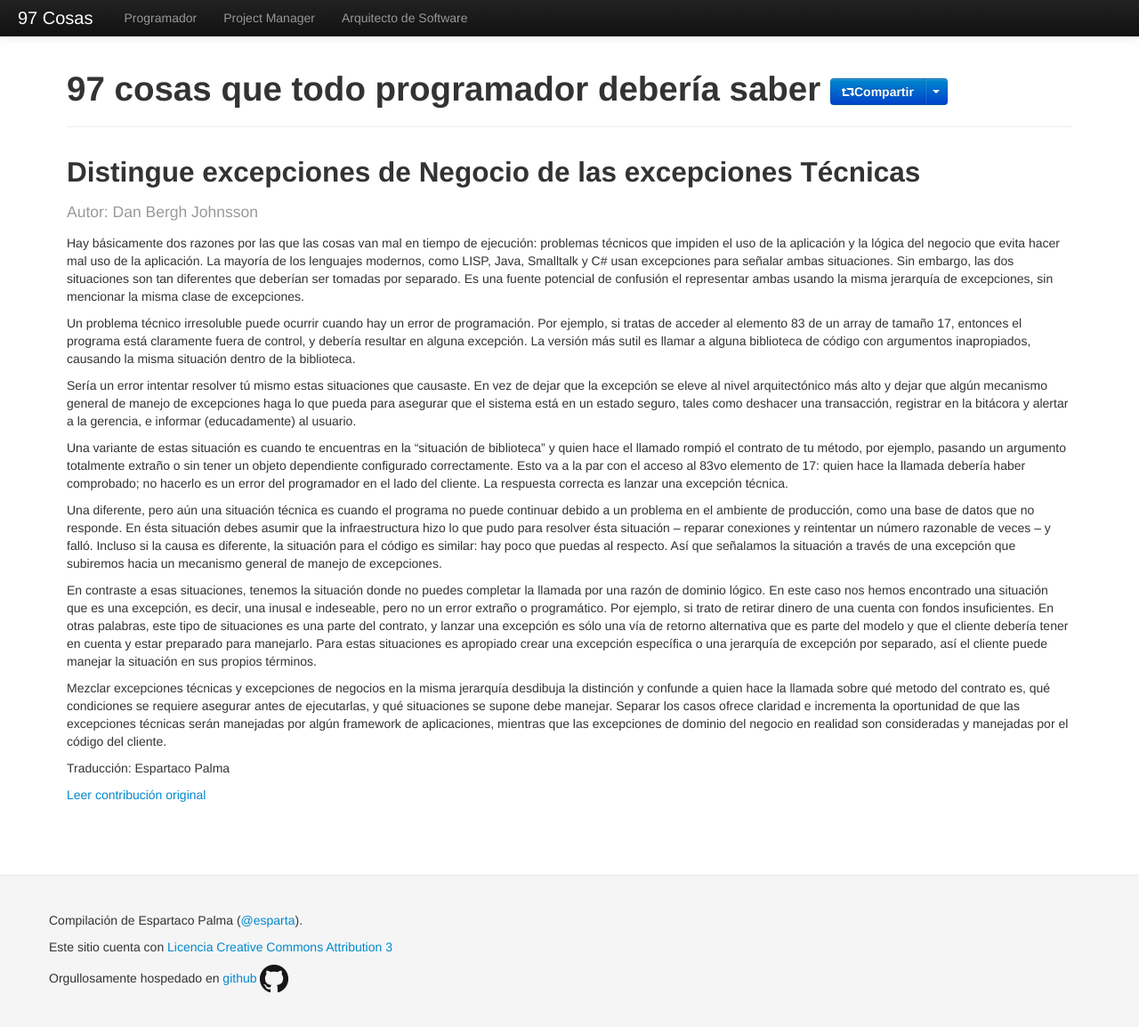
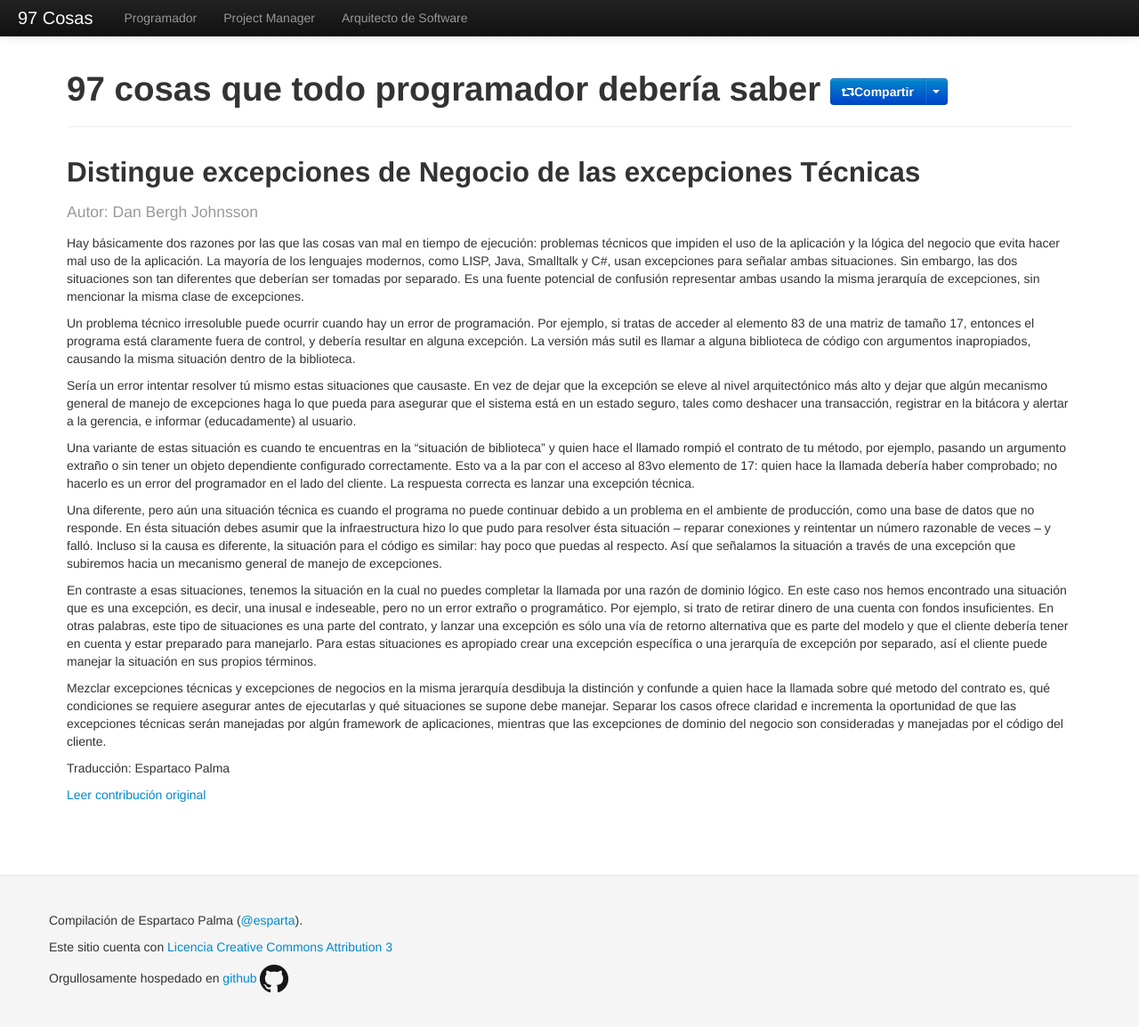
Before and after one commit to esparta/97cosas, a Jekyll site: the page built from programador/distingue-excepciones-negocio-tecnicas.md, in a window 1280 px wide and 1156 px high. Shown: the whole window at 89% size. Built offline with Jekyll 4.4.1, drawn with Linux system fonts in a browser that asks for light colours; comment, search, counter and statistics services are not loaded.

Commit message:
Spelling corrections on distingue-excepciones...

```diff
--- a/programador/distingue-excepciones-negocio-tecnicas.md
+++ b/programador/distingue-excepciones-negocio-tecnicas.md
@@ -10,15 +10,15 @@ original: http://programmer.97things.oreilly.com/wiki/index.php/Distinguish_Busi
 Hay básicamente dos razones por las que las cosas van mal en tiempo de
 ejecución: problemas técnicos que impiden el uso de la aplicación y la
 lógica del negocio que evita hacer mal uso de la aplicación. La mayoría
-de los lenguajes modernos, como LISP, Java, Smalltalk y C# usan
+de los lenguajes modernos, como LISP, Java, Smalltalk y C#, usan
 excepciones para señalar ambas situaciones. Sin embargo, las dos
 situaciones son tan diferentes que deberían ser tomadas por separado. Es
-una fuente potencial de confusión el representar ambas usando la misma
+una fuente potencial de confusión representar ambas usando la misma
 jerarquía de excepciones, sin mencionar la misma clase de excepciones.
 
 Un problema técnico irresoluble puede ocurrir cuando hay un error de
-programación. Por ejemplo, si tratas de acceder al elemento 83 de un
-array de tamaño 17, entonces el programa está claramente fuera de
+programación. Por ejemplo, si tratas de acceder al elemento 83 de una
+matriz de tamaño 17, entonces el programa está claramente fuera de
 control, y debería resultar en alguna excepción. La versión más sutil es
 llamar a alguna biblioteca de código con argumentos inapropiados,
 causando la misma situación dentro de la biblioteca.
@@ -32,11 +32,11 @@ bitácora y alertar a la gerencia, e informar (educadamente) al usuario.
 
 Una variante de estas situación es cuando te encuentras en la "situación
 de biblioteca" y quien hace el llamado rompió el contrato de tu método,
-por ejemplo, pasando un argumento totalmente extraño o sin tener un
-objeto dependiente configurado correctamente. Esto va a la par con el
-acceso al 83vo elemento de 17: quien hace la llamada debería haber
-comprobado; no hacerlo es un error del programador en el lado del
-cliente. La respuesta correcta es lanzar una excepción técnica.
+por ejemplo, pasando un argumento extraño o sin tener un objeto
+dependiente configurado correctamente. Esto va a la par con el acceso
+al 83vo elemento de 17: quien hace la llamada debería haber comprobado;
+no hacerlo es un error del programador en el lado del cliente. La
+respuesta correcta es lanzar una excepción técnica.
 
 Una diferente, pero aún una situación técnica es cuando el programa no
 puede continuar debido a un problema en el ambiente de producción, como
@@ -48,10 +48,10 @@ poco que puedas al respecto. Así que señalamos la situación a través de
 una excepción que subiremos hacia un mecanismo general de manejo de
 excepciones.
 
-En contraste a esas situaciones, tenemos la situación donde no puedes
-completar la llamada por una razón de dominio lógico. En este caso nos
-hemos encontrado una situación que es una excepción, es decir, una
-inusal e indeseable, pero no un error extraño o programático. Por
+En contraste a esas situaciones, tenemos la situación en la cual no
+puedes completar la llamada por una razón de dominio lógico. En este
+caso nos hemos encontrado una situación que es una excepción, es decir,
+una inusal e indeseable, pero no un error extraño o programático. Por
 ejemplo, si trato de retirar dinero de una cuenta con fondos
 insuficientes. En otras palabras, este tipo de situaciones es una parte
 del contrato, y lanzar una excepción es sólo una vía de retorno
@@ -64,8 +64,8 @@ términos.
 Mezclar excepciones técnicas y excepciones de negocios en la misma
 jerarquía desdibuja la distinción y confunde a quien hace la llamada
 sobre qué metodo del contrato es, qué condiciones se requiere asegurar
-antes de ejecutarlas, y qué situaciones se supone debe manejar. Separar
+antes de ejecutarlas y qué situaciones se supone debe manejar. Separar
 los casos ofrece claridad e incrementa la oportunidad de que las
 excepciones técnicas serán manejadas por algún framework de
-aplicaciones, mientras que las excepciones de dominio del negocio en
-realidad son consideradas y manejadas por el código del cliente.
+aplicaciones, mientras que las excepciones de dominio del negocio son
+consideradas y manejadas por el código del cliente.
```
